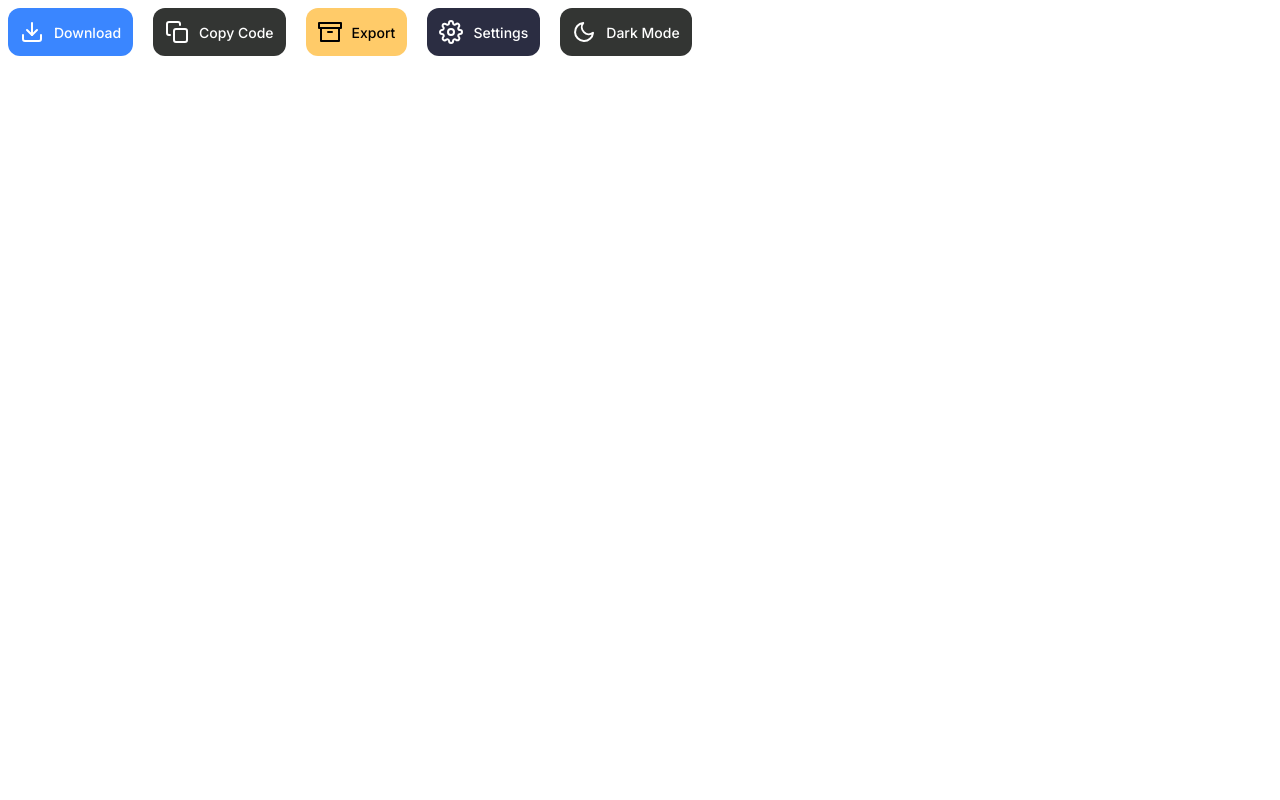
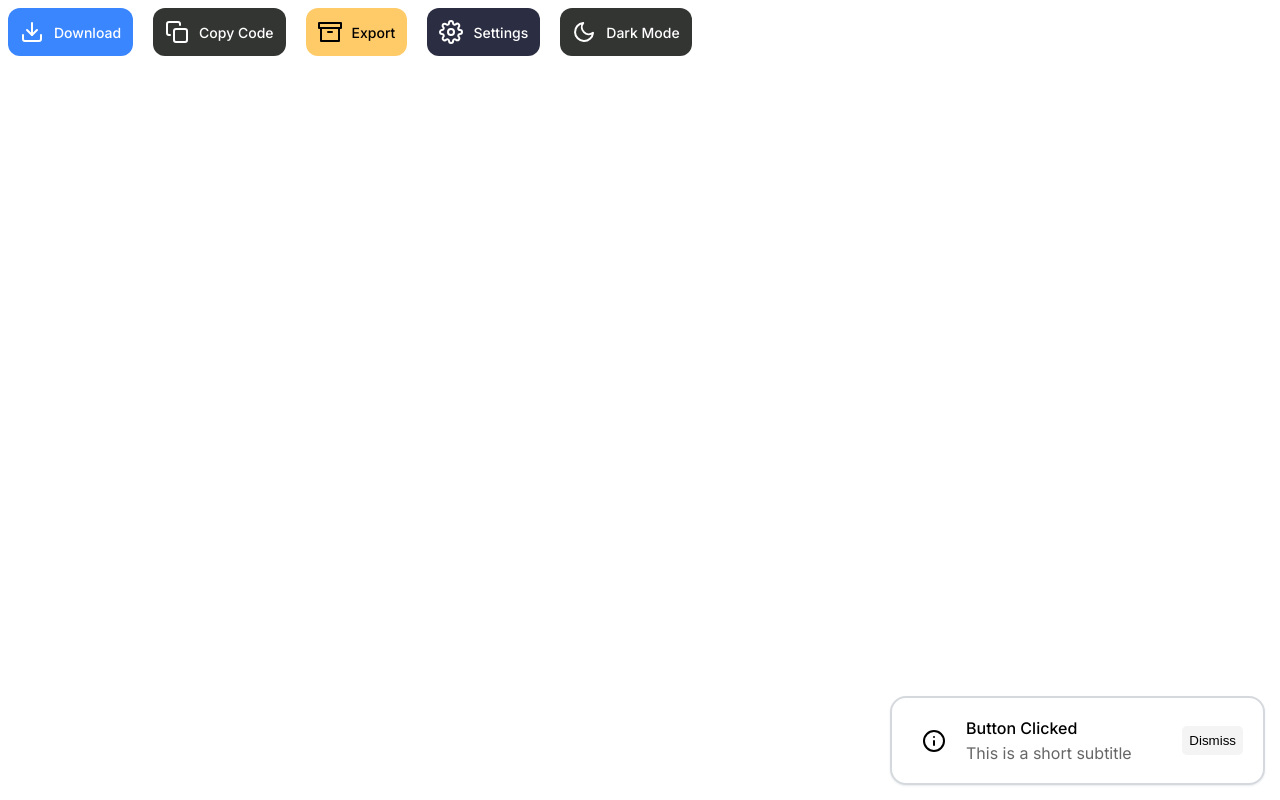
Before and after one commit to Haustle/design-sys-prac, a React (Create React App) app: page / in a window 1280 px wide. Both pictures are taken after a click on the button "Export". Built offline with nearby package versions, Linux system fonts and the light colour scheme.

Commit message:
working with Toast from radix

```diff
--- a/package.json
+++ b/package.json
@@ -3,6 +3,7 @@
   "version": "0.1.0",
   "private": true,
   "dependencies": {
+    "@radix-ui/react-toast": "^0.1.1",
     "@stitches/react": "^1.2.7",
     "@testing-library/jest-dom": "^5.16.2",
     "@testing-library/react": "^12.1.4",
--- a/src/App.js
+++ b/src/App.js
@@ -2,14 +2,38 @@ import logo from './logo.svg';
 import './App.css';
 import { Archive, Copy, Settings, Download, Moon } from 'react-feather';
 import { Button } from './Components/Button'
+import { useState, useRef, useEffect } from 'react';
+import { Toast2 } from './Components/Toast'
+
+
 function App() {
+
+  const [viewToast, setViewToast] = useState(false);
+  const timerRef = useRef(0);
+
+  // useEffect(() => {
+  //   return () => clearTimeout(timerRef.current)
+  // }, [])
+
   return (
     <div className="App">
       <Button color="blue"><Download />Download</Button>
       <Button color="black"><Copy />Copy Code</Button>
-      <Button color="yellow"><Archive />Export</Button>
+      <Button color="yellow"
+        onClick={() => {
+            setViewToast(x => !x)
+            // window.clearTimeout(timerRef.current)
+            // timerRef.current = window.setTimeout(() => {
+            //   setViewToast(false);
+            // }, 3000)
+          }
+        }
+
+      ><Archive />Export</Button>
       <Button color="grey">< Settings />Settings</Button>
       <Button color="black"><Moon />Dark Mode</Button>
+
+      <Toast2/>
     </div>
   );
 }
--- /dev/null
+++ b/src/Components/Toast.js
@@ -0,0 +1,83 @@
+import * as ToastPrimitive from '@radix-ui/react-toast';
+import { styled } from '@stitches/react';
+import { Info } from 'react-feather';
+
+export const Toast2 = ({ Button }) => {
+    const ToastViewport = styled(ToastPrimitive.Viewport, {
+        position: 'fixed',
+        bottom: 0,
+        right: 0,
+        display: 'flex',
+        flexDirection: 'column',
+        gap: 10,
+        width: 390,
+        maxWidth: '100vw',
+        margin: 0,
+        listStyle: 'none',
+        zIndex: 2147483647,
+    })
+
+    const ToastTitle = styled(ToastPrimitive.Title, {
+        fontWeight: 500,
+        marginBottom: '5px'
+    })
+
+    const ToastProvider = styled(ToastPrimitive.Provider, {
+    })
+
+    const Toast = styled(ToastPrimitive.Root, {
+        fontFamily: 'Inter',
+        border: '2px solid rgba(172, 180, 188, 0.5)',
+        borderRadius: '16px',
+        padding: '20px 20px 20px 30px',
+        marginBottom: '15px',
+        marginRight: '15px',
+        boxShadow: 'rgba(21, 50, 83, 0.1) 0px 1px 2px',
+        display: 'flex',
+        justifyContent: 'space-between',
+        alignItems: 'center'
+    })
+
+    const ToastDescription = styled(ToastPrimitive.Description, {
+        color: '#676666',
+        fontSize: '1em'
+    })
+
+    const ToastClose = styled(ToastPrimitive.Close, {
+        border: 'none',
+        backgroundColor: '#f4f4f4',
+        borderRadius: '5px',
+        height: 'max-content',
+        padding: '7px',
+        cursor: 'pointer'
+    })
+
+    const ToastDetails = styled('div', {
+        display: 'flex',
+        alignItems: 'center'
+    })
+
+    const ToastText = styled('div',{
+        marginLeft: '20px'
+    })
+
+    return(
+        <ToastProvider>
+            <Toast>
+                <ToastDetails>
+                    <Info />
+                    <ToastText>
+                        <ToastTitle>Button Clicked</ToastTitle>
+                        <ToastDescription>This is a short subtitle</ToastDescription>
+                    </ToastText>
+                </ToastDetails>
+
+
+                {/* <ToastAction>fdfd</ToastAction> */}
+                <ToastClose>Dismiss</ToastClose>
+            </Toast>
+
+            <ToastViewport />
+        </ToastProvider>
+    )
+}
```
